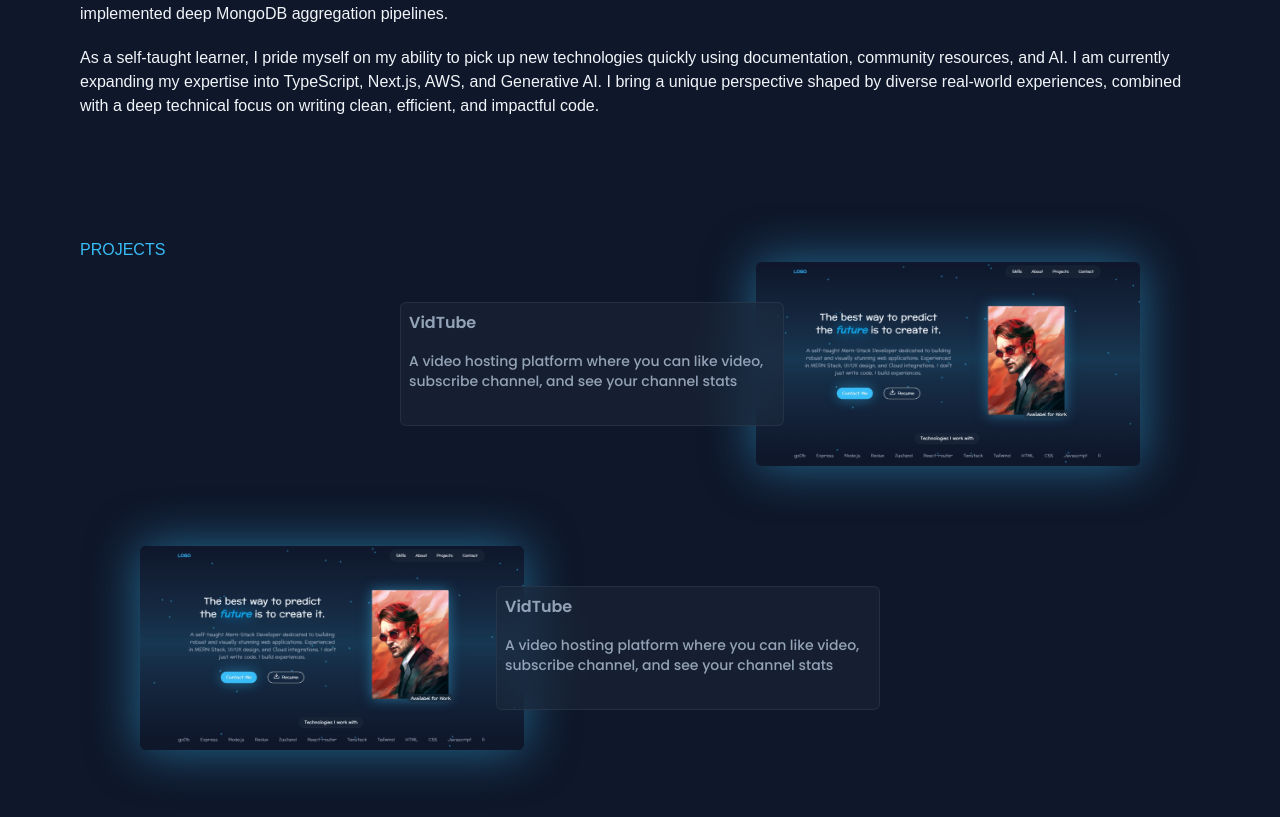
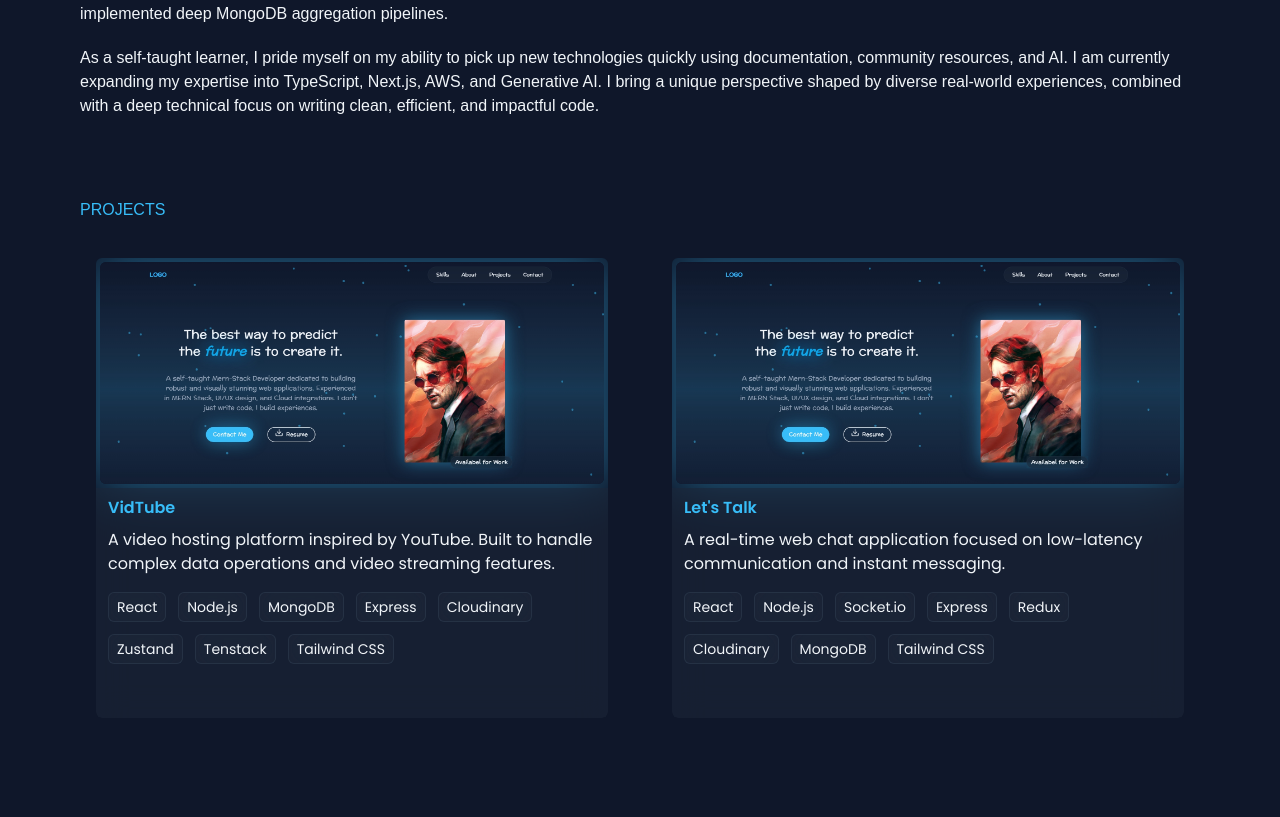
Before and after one commit to pkbhadane-dev/portfolio, a React (Vite) app: page /projects in a window 1280 px wide. Shown: the part 1003-1820 px from the top of the page. Built offline with nearby package versions, Linux system fonts and the light colour scheme; a web font is replaced by a local one.

Commit message:
Add framer-motion and react-icons dependencies, implement animations in App component, and create projects data file

```diff
--- a/package.json
+++ b/package.json
@@ -11,9 +11,11 @@
   },
   "dependencies": {
     "@tailwindcss/vite": "^4.2.2",
+    "framer-motion": "^12.38.0",
     "lucide-react": "^1.3.0",
     "react": "^19.2.5",
     "react-dom": "^19.2.4",
+    "react-icons": "^5.6.0",
     "react-router": "^7.13.1",
     "tailwindcss": "^4.2.2"
   },
--- a/src/App.jsx
+++ b/src/App.jsx
@@ -4,6 +4,7 @@ import { Contact } from "./sections/contact";
 import { Hero } from "./sections/hero";
 import { Projects } from "./sections/projects";
 // import { Skills } from "./sections/skills";
+import { motion } from "framer-motion";
 
 function App() {
   return (
@@ -16,13 +17,27 @@ function App() {
           <Hero />
         </section>
         <section>
-          <About />
+          <motion.div
+            initial={{ opacity: 0, y: -40 }}
+            whileInView={{ opacity: 1, y: 0 }}
+            transition={{ duration: 0.9 }}
+            // viewport={{ once: true }}
+          >
+            <About />
+          </motion.div>
         </section>
         {/* <section>
           <Skills />
         </section> */}
-         <section>
-          <Projects />
+        <section>
+          <motion.div
+            initial={{ opacity: 0, y: -80 }}
+            whileInView={{ opacity: 1, y: 0 }}
+            transition={{ duration: 0.9 }}
+            // viewport={{ once: true }}
+          >
+            <Projects />
+          </motion.div>
         </section>
         {/* <section>
           <Contact />
--- /dev/null
+++ b/src/data/projects.json
@@ -0,0 +1,51 @@
+[
+  {
+    "id": 1,
+    "title": "VidTube",
+    "description": "A video hosting platform inspired by YouTube. Built to handle complex data operations and video streaming features.",
+    "thumbnail": "portfolio.jpeg",
+    "techStack": [
+      "React",
+      "Node.js",
+      "MongoDB",
+      "Express",
+      "Cloudinary",
+      "Zustand",
+      "Tenstack",
+      "Tailwind CSS"
+    ],
+    "features": [
+      "Mastered MongoDB Aggregation Pipelines for advanced data fetching",
+      "Secure user authentication and authorization",
+      "Video upload and management with Cloudinary integration",
+      "Dynamic search and channel statistics dashboard"
+    ],
+    "githubLink": "https://github.com/yourusername/vidtube",
+    "liveLink": "https://vidtube-live.vercel.app",
+    "category": "Full Stack"
+  },
+  {
+    "id": 2,
+    "title": "Let's Talk",
+    "description": "A real-time web chat application focused on low-latency communication and instant messaging.",
+    "thumbnail": "portfolio.jpeg",
+    "techStack": [
+      "React",
+      "Node.js",
+      "Socket.io",
+      "Express",
+      "Redux",
+      "Cloudinary",
+      "MongoDB",
+      "Tailwind CSS"
+    ],
+    "features": [
+      "Real-time bi-directional communication using Socket.io",
+      "Online/Offline user status tracking",
+      "Clean and responsive UI for seamless user experience"
+    ],
+    "githubLink": "https://github.com/yourusername/letstalk",
+    "liveLink": "https://letstalk-chat.vercel.app",
+    "category": "Real-time Web"
+  }
+]
--- a/src/index.css
+++ b/src/index.css
@@ -147,4 +147,5 @@
     animation-fill-mode: both;
   }
 
+
 }
--- a/src/sections/contact.jsx
+++ b/src/sections/contact.jsx
@@ -1,7 +1,11 @@
 export const Contact = () => {
   return (
     <>
-      <p>Contact Section</p>
+      <div>
+        <div>
+
+        </div>
+      </div>
     </>
   );
 };
--- a/src/sections/projects.jsx
+++ b/src/sections/projects.jsx
@@ -1,36 +1,40 @@
+import { ArrowUpRight } from "lucide-react";
+// import {  FaGithubAlt } from "react-icons/fa";
+import projects from "../data/projects.json";
+import { FaGithub } from "react-icons/fa";
+
 export const Projects = () => {
   return (
     <>
-      <div className="max-width m-auto px-4 pt-30 pb-30 overflow-hidden">
+      <div className="max-width m-auto px-4 flex flex-col gap-5 py-20 pb-30 overflow-hidden">
+        <div>
           <h3 className="text-primary">PROJECTS</h3>
-       <div className=" space-y-20">
-         <div className="flex relative justify-end px-15">
-          <div className=" w-96 h-auto glow rounded-md cursor-pointer hover:scale-105 transition-all duration-300">
-            <img className="w-96 rounded-md" src="portfolio.jpeg" alt="" />
         </div>
         <div>
-            <div className=" absolute glass inset-10 w-96 rounded-md left-80 text-text-muted space-y-4 p-2 hover:scale-110 transition-all duration-400">
-              <h4 className="text-font font-semibold">VidTube</h4>
-              <p className="text-font font-medium text-sm">
-                A video hosting platform where you can like video, subscribe
-                channel, and see your channel stats
-              </p>
+          <div className="grid md:grid-cols-2 gap-16 text-font p-4">
+            {projects.map((project) => (
+              <div key={project.id} className="flex flex-col rounded-md overflow-hidden">
+                <div className="group glow m-1 rounded-md relative overflow-hidden h-full">
+                  <img className="w-full group-hover:scale-110 transition-transform duration-500" src={project.thumbnail} alt="" />
+                  <div className="absolute inset-0 group-hover:bg-linear-to-t from-surface via-surface/80 to-transparent opacity-50"/>
+                  <div className=" absolute inset-0 flex gap-5 justify-center items-center opacity-0 group-hover:opacity-100 transition-opacity duration-700">
+                    <a className=" group-hover:bg-surface/90 rounded-md" href="">
+                      <ArrowUpRight size={28}/>
+                    </a>
+                    <a className="group-hover:bg-surface/90 p-1 rounded-md" href="">
+                      <FaGithub size={22}/>
+                    </a>
+                  </div>
+                </div>
+                <div className="glass p-2 px-3 space-y-2 border-none md:h-full ">
+                  <h4 className="text-primary font-semibold">{project.title}</h4>
+                  <p>{project.description}</p>
+                  <div className="flex flex-wrap gap-3 pt-2">
+                    {project.techStack.map((tech)=><span className="glass py-1 px-2 rounded-md text-sm">{tech}</span>)}
                   </div>
                 </div>
               </div>
-        <div className="flex relative px-15">
-          <div className=" w-96 h-auto glow rounded-md hover:scale-105 cursor-pointer transition-all duration-300">
-            <img className="w-96 rounded-md" src="portfolio.jpeg" alt="" />
-          </div>
-          <div>
-            <div className=" absolute glass inset-10 w-96 rounded-md left-104 text-text-muted space-y-4 p-2 hover:scale-110 transition-all duration-400">
-              <h4 className="text-font font-semibold">VidTube</h4>
-              <p className="text-font font-medium text-sm">
-                A video hosting platform where you can like video, subscribe
-                channel, and see your channel stats
-              </p>
-            </div>
-          </div>
+            ))}
           </div>
         </div>
       </div>
```
Also changed, not shown: 1 other file (tests, documents, lock files or other folders). Lines whose indentation alone changed are shown as unchanged.
